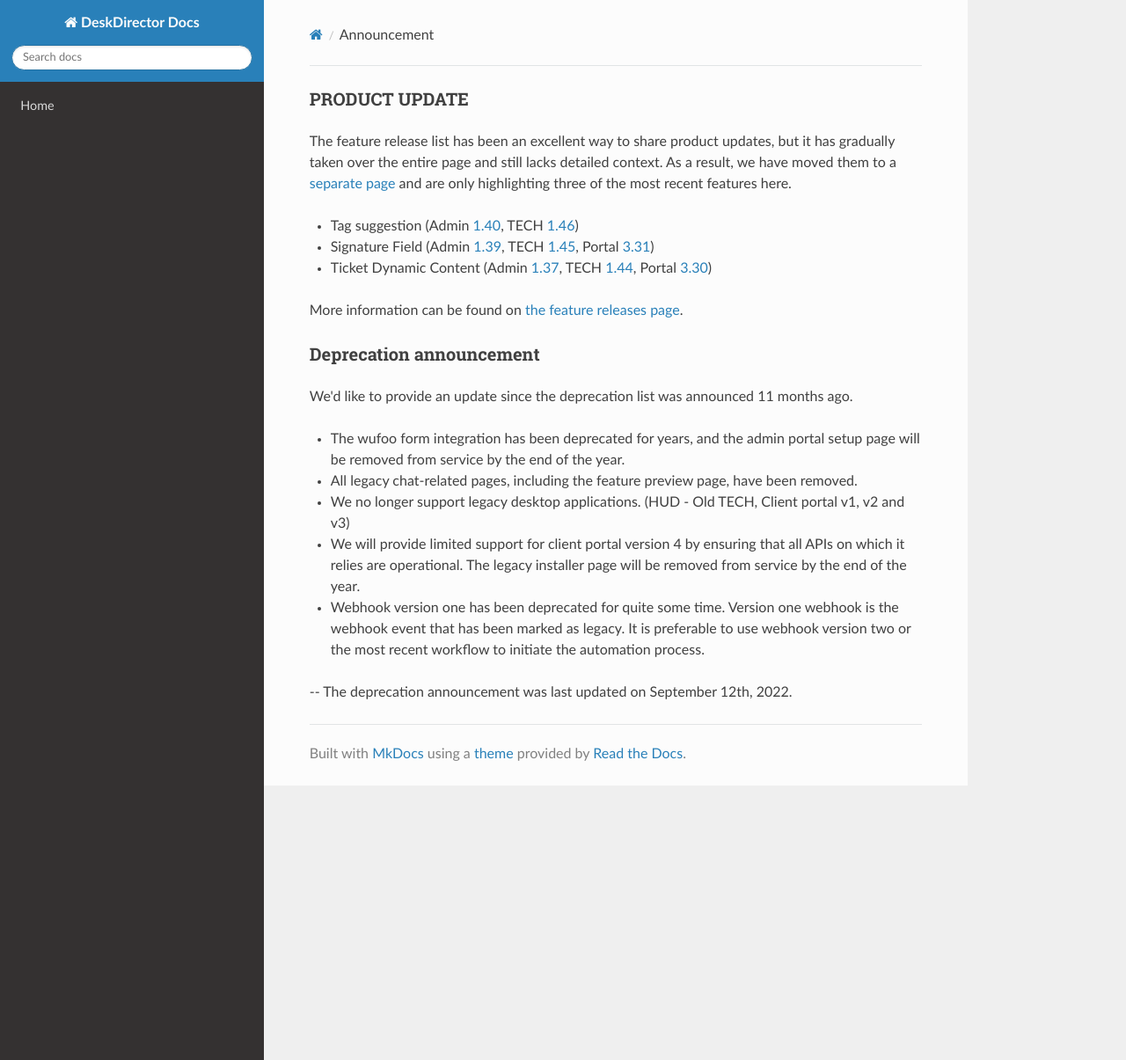
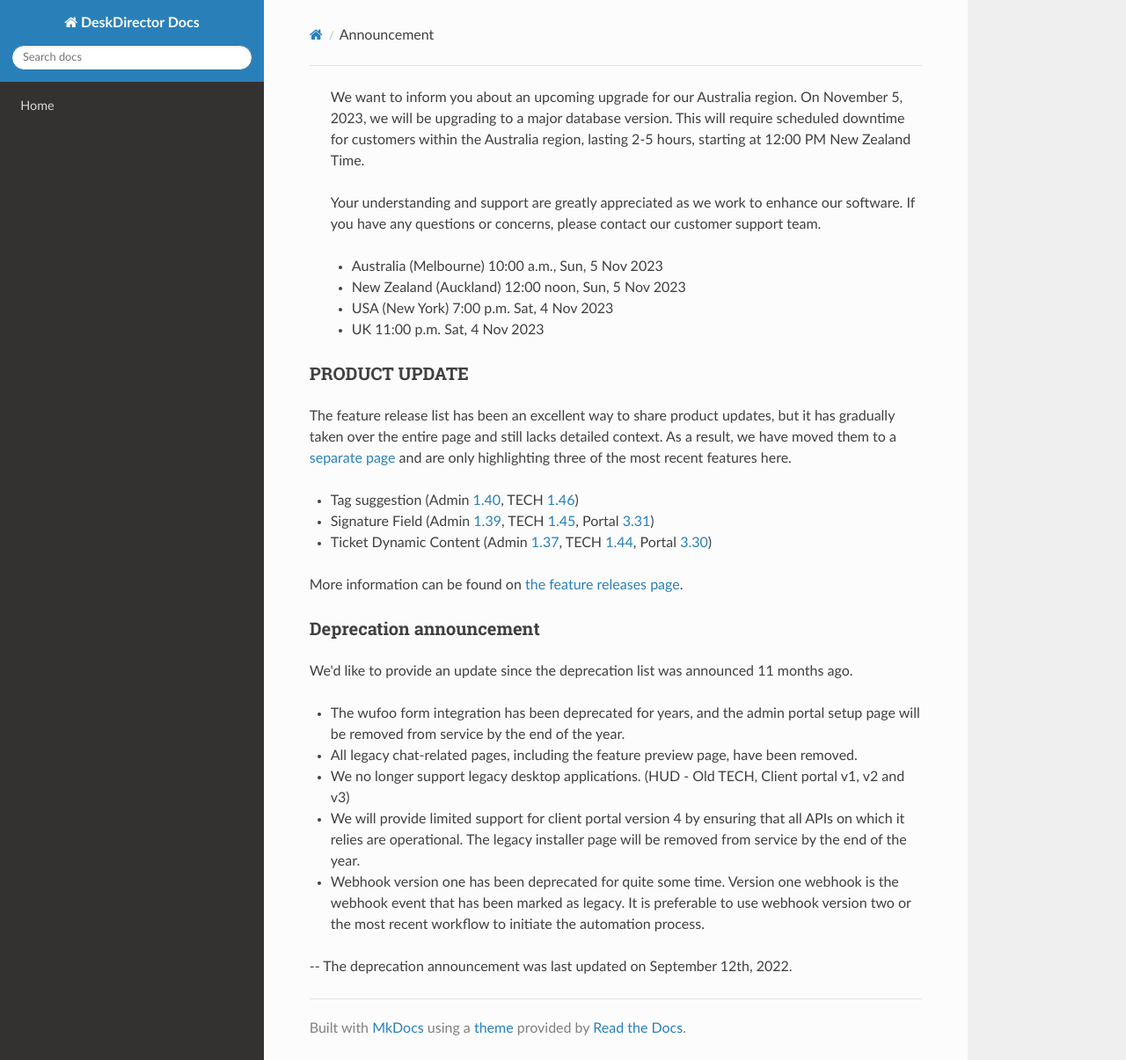
Before and after one commit to DeskDirector/docs, an MkDocs documentation site: the page built from docs/_contents/admin/home/announcement.md, in a window 1280 px wide and 1205 px high. Shown: the whole window at 88% size. Built offline with MkDocs 1.6.1, drawn with Linux system fonts in a browser that asks for light colours; nearby versions of some CDN libraries; old or Windows-style settings are respelled for this version of MkDocs.

Commit message:
Update announcement.md

```diff
--- a/docs/_contents/admin/home/announcement.md
+++ b/docs/_contents/admin/home/announcement.md
@@ -1,3 +1,12 @@
+> We want to inform you about an upcoming upgrade for our Australia region. On November 5, 2023, we will be upgrading to a major database version. This will require scheduled downtime for customers within the Australia region, lasting 2-5 hours, starting at 12:00 PM New Zealand Time.
+>
+> Your understanding and support are greatly appreciated as we work to enhance our software. If you have any questions or concerns, please contact our customer support team.
+>
+> * Australia (Melbourne) 10:00 a.m., Sun, 5 Nov 2023
+> * New Zealand (Auckland) 12:00 noon, Sun, 5 Nov 2023
+> * USA (New York) 7:00 p.m. Sat, 4 Nov 2023
+> * UK 11:00 p.m. Sat, 4 Nov 2023
+
 ### PRODUCT UPDATE
 
 The feature release list has been an excellent way to share product updates, but it has gradually taken over the entire page and still lacks detailed context. As a result, we have moved them to a [separate page](/configs/release-notes/feature-releases) and are only highlighting three of the most recent features here.
```
